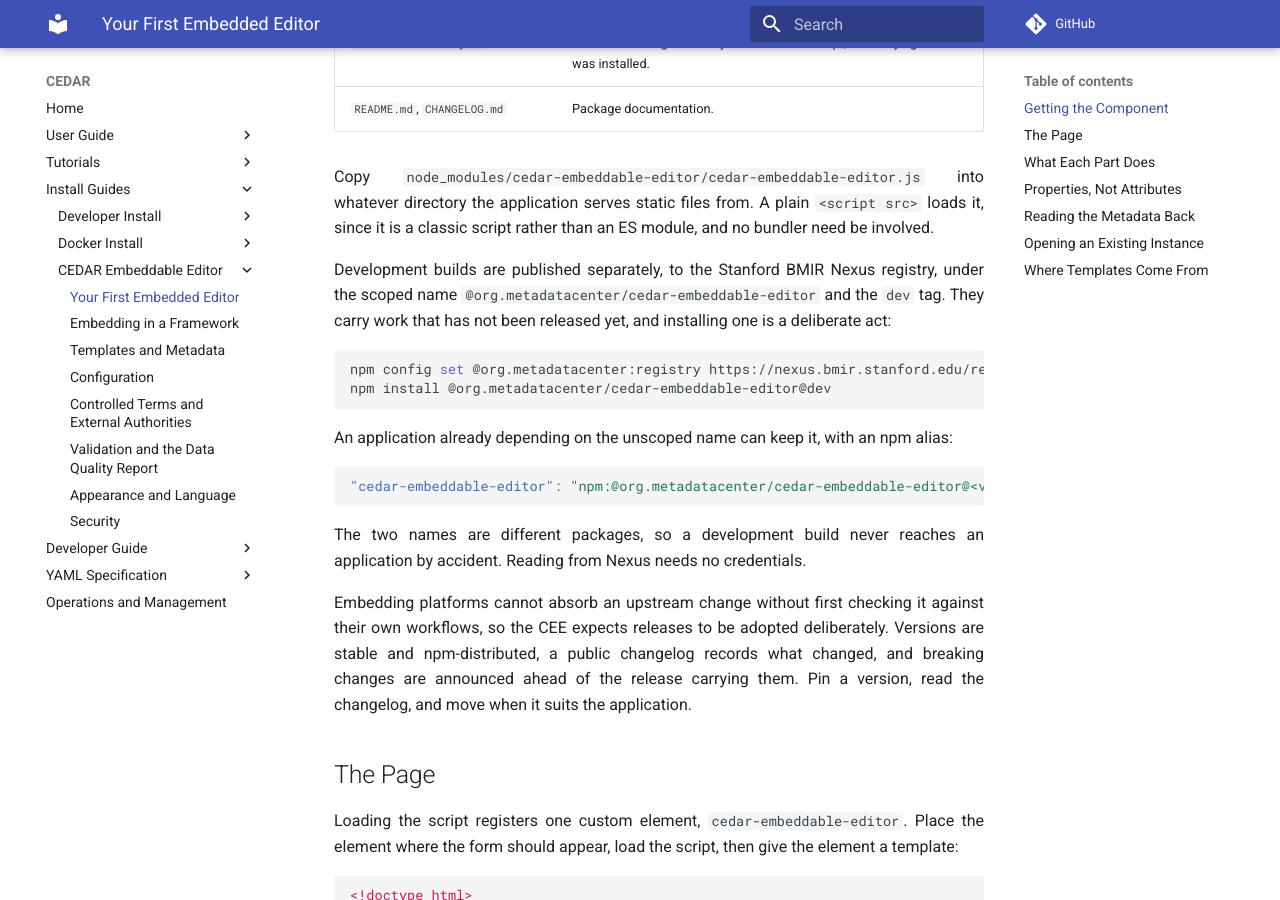
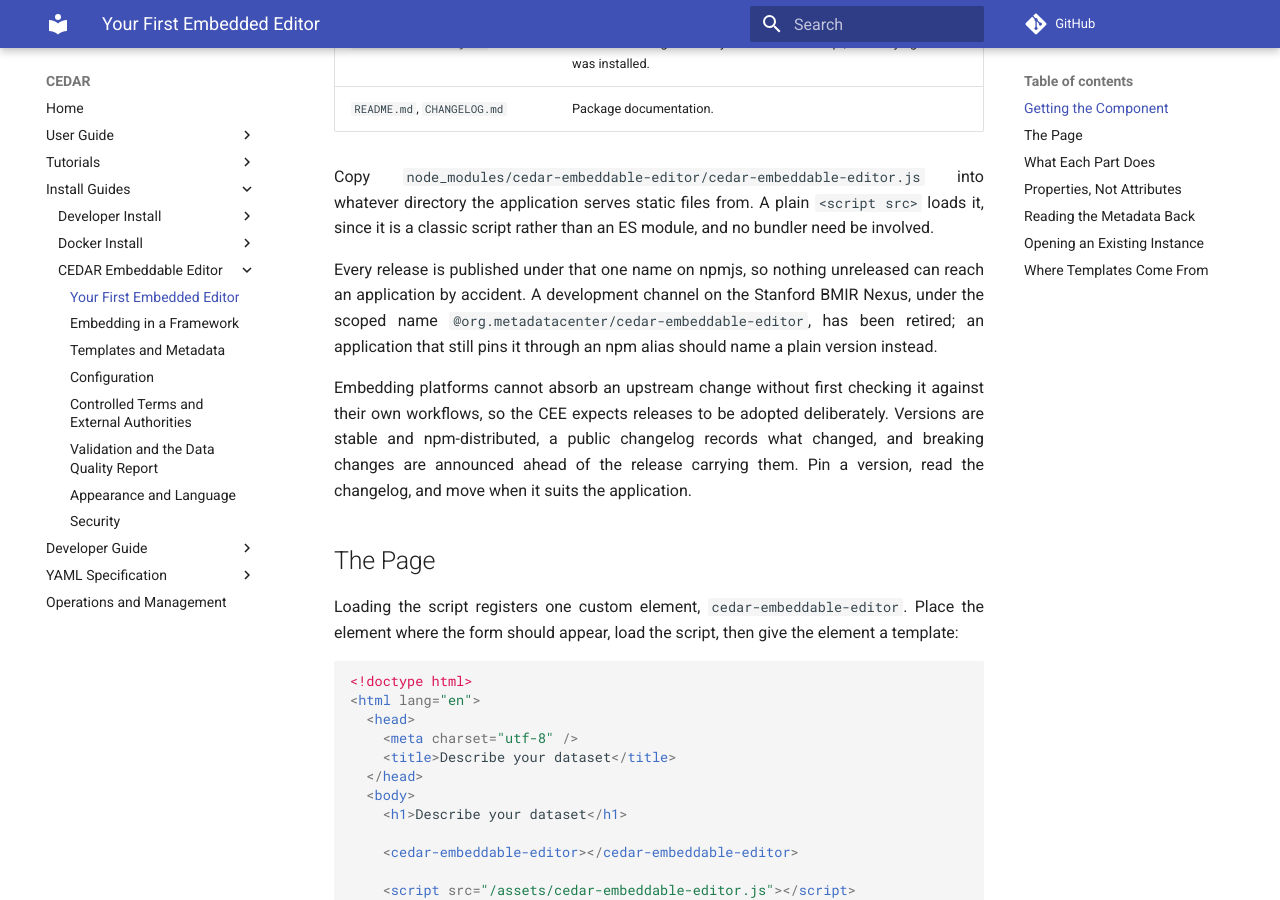
Before and after one commit to metadatacenter/cedar-mkdocs, an MkDocs documentation site: the page built from docs/cedar-embeddable-editor/first-editor.md, in a window 1280 px wide and 900 px high, scrolled down 665 px. Built offline with MkDocs 1.6.1 and Material for MkDocs 9.7.7, drawn with Linux system fonts in a browser that asks for light colours; comment, search, counter and statistics services are not loaded.

Commit message:
Stop telling embedders to install from the Nexus dev channel
It is retired, and the page gave two commands and an alias for reaching it. Releases
come from npmjs under one name; say that, and say what an application still pinning
the alias should do.

Co-Authored-By: Claude Opus 5 <noreply@anthropic.com>

````diff
--- a/docs/cedar-embeddable-editor/first-editor.md
+++ b/docs/cedar-embeddable-editor/first-editor.md
@@ -28,23 +28,10 @@ Copy `node_modules/cedar-embeddable-editor/cedar-embeddable-editor.js` into what
 application serves static files from. A plain `<script src>` loads it, since it is a classic script
 rather than an ES module, and no bundler need be involved.
 
-Development builds are published separately, to the Stanford BMIR Nexus registry, under the scoped
-name `@org.metadatacenter/cedar-embeddable-editor` and the `dev` tag. They carry work that has not
-been released yet, and installing one is a deliberate act:
-
-```shell
-npm config set @org.metadatacenter:registry https://nexus.bmir.stanford.edu/repository/npm-cedar/
-npm install @org.metadatacenter/cedar-embeddable-editor@dev
-```
-
-An application already depending on the unscoped name can keep it, with an npm alias:
-
-```json
-"cedar-embeddable-editor": "npm:@org.metadatacenter/cedar-embeddable-editor@<version>"
-```
-
-The two names are different packages, so a development build never reaches an application by
-accident. Reading from Nexus needs no credentials.
+Every release is published under that one name on npmjs, so nothing unreleased can reach an
+application by accident. A development channel on the Stanford BMIR Nexus, under the scoped name
+`@org.metadatacenter/cedar-embeddable-editor`, has been retired; an application that still pins it
+through an npm alias should name a plain version instead.
 
 Embedding platforms cannot absorb an upstream change without first checking it against their own
 workflows, so the CEE expects releases to be adopted deliberately. Versions are stable and
````
